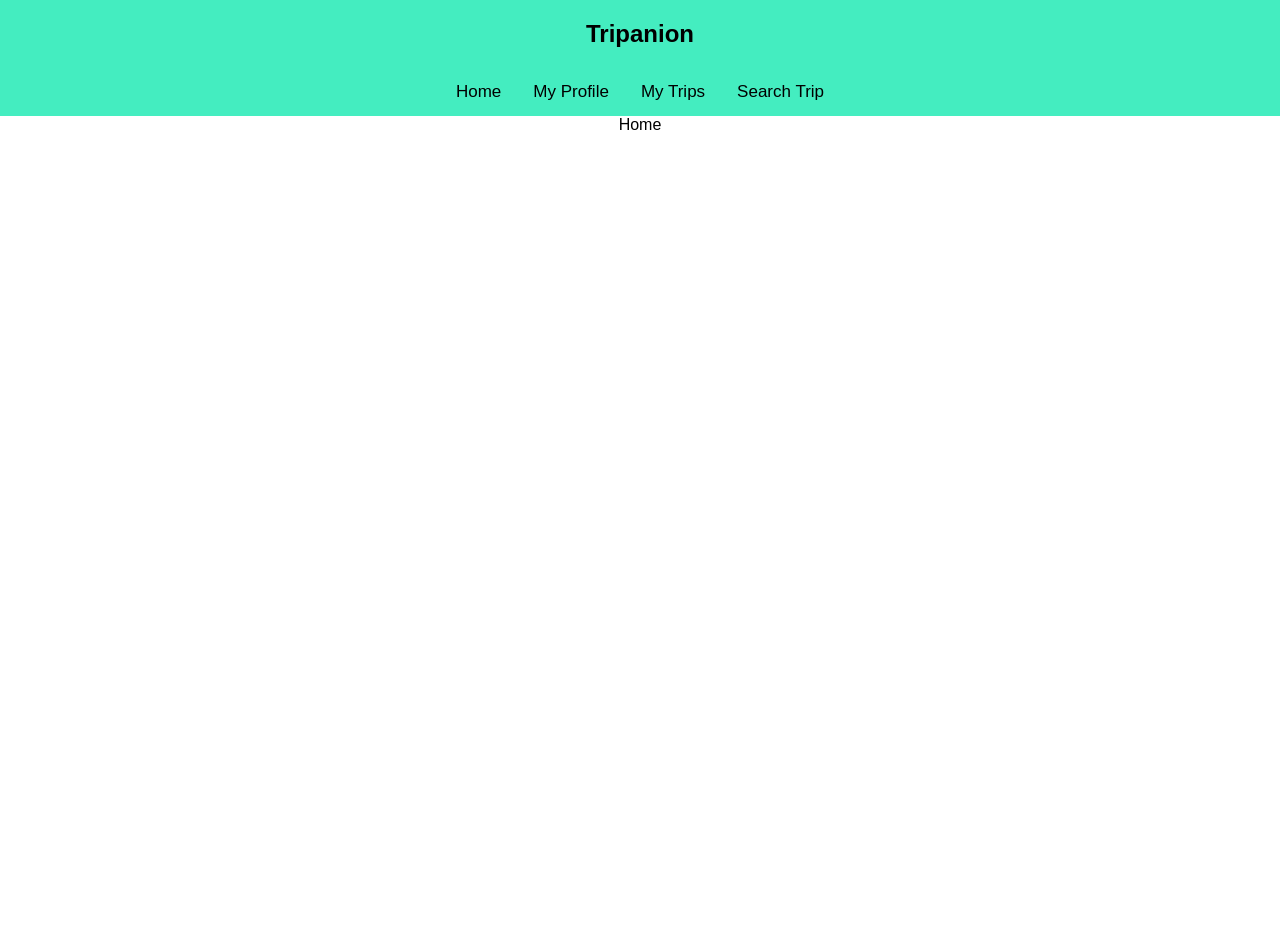
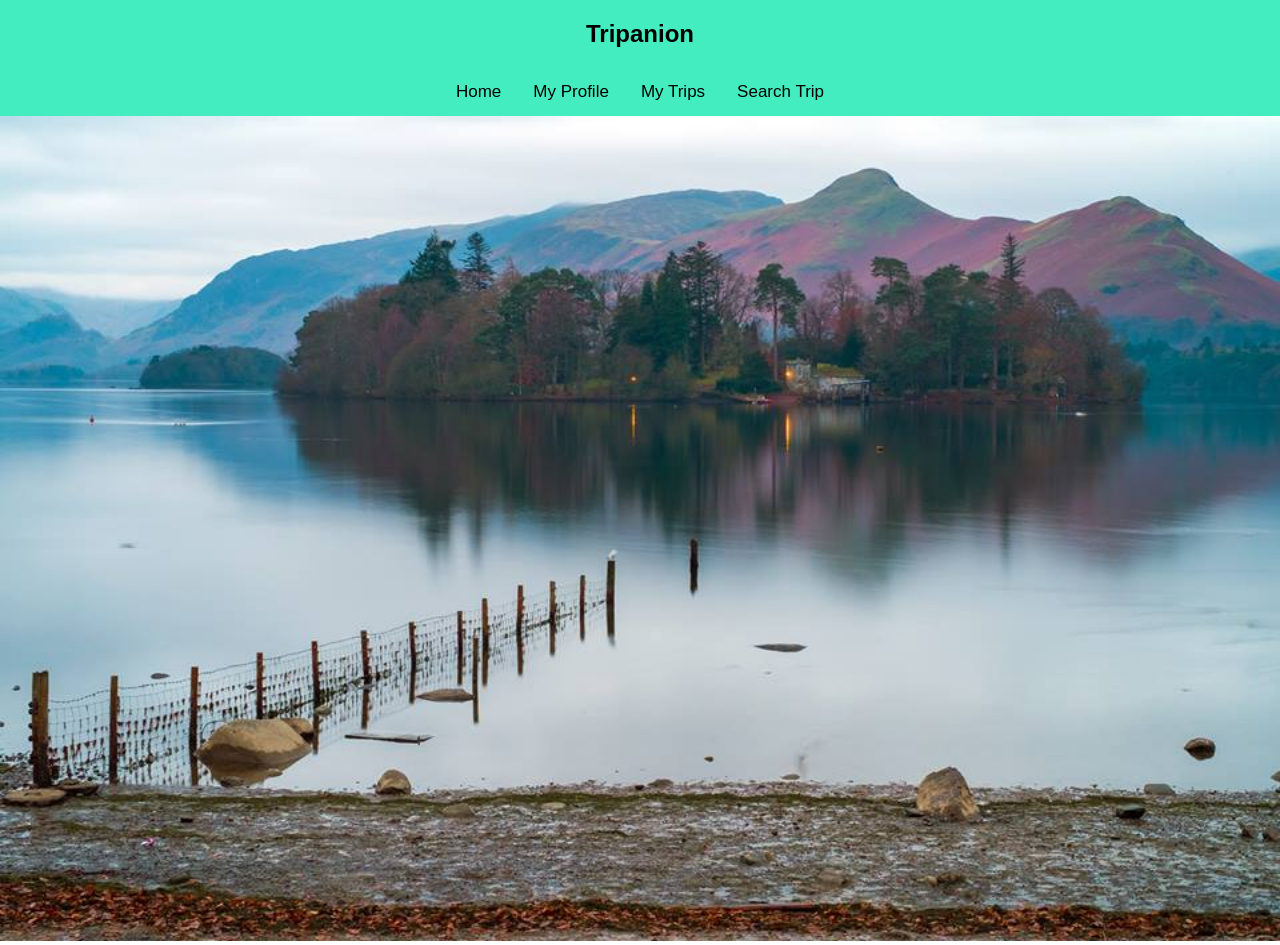
Before and after one commit to nickdaminov/Tripanion, a React (Create React App) app: page / in a window 1280 px wide. Before the commit the page ends 800 px from the top, so only its background shows below. Built offline with nearby package versions, Linux system fonts and the light colour scheme.

Commit message:
edited .travis.yml

```diff
--- a/package.json
+++ b/package.json
@@ -15,8 +15,7 @@
   "scripts": {
     "start": "react-scripts start",
     "build": "react-scripts build",
-    "test": "node test.js && zuul --ui tape --local 9966 -- test.js",
-    "ci": "node test.js",
+    "test": "react-scripts test --env=jsdom",
     "eject": "react-scripts eject"
   }
 }
--- a/src/Home.js
+++ b/src/Home.js
@@ -1,16 +1,13 @@
 import React, { Component } from 'react';
 import logo from './logo.svg';
 import './App.css';
-//import {Router, Route, browserHistory} from "react-router";
-//import {MyProfile} from "./MyProfile"
-//import {MyMatches} from "./MyMatches"
-import SearchBar from './search/SearchBar'
-import TripList from './search/TripList'
+import './mainComponent.css'
+import background from './a.jpg'
 class Home extends Component {
     render() {
         return (
-            <div>
-              Home
+            <div className="main">
+                <img src={background} className="background"/>
             </div>
         );
     }
--- a/src/MyMatches.js
+++ b/src/MyMatches.js
@@ -1,13 +1,14 @@
 import React, { Component } from 'react';
 import logo from './logo.svg';
 import './App.css';
+import './mainComponent.css'
 
 class MyMatches extends Component {
 
     render() {
         return (
-            <div>
-               My matches
+            <div className="main">
+               My Trips
             </div>
         );
     }
--- a/src/MyProfile.js
+++ b/src/MyProfile.js
@@ -1,6 +1,7 @@
 import React, { Component } from 'react';
 import logo from './logo.svg';
 import './App.css';
+import './mainComponent.css'
 
 class MyProfile extends Component {
     constructor() {
@@ -12,7 +13,7 @@ class MyProfile extends Component {
 
     render() {
         return (
-            <div>
+            <div className="main">
                 <div>
                     Name: Joe Black
                 </div>
--- a/src/Search.js
+++ b/src/Search.js
@@ -3,6 +3,7 @@ import './App.css';
 import SearchBar from './search/SearchBar'
 import TripList from './search/TripList'
 import request from 'superagent';
+import './mainComponent.css'
 
 class Search extends Component {
     constructor() {
@@ -21,7 +22,7 @@ class Search extends Component {
     };
     render() {
         return (
-            <div>
+            <div className="main">
                 <div>
                     <SearchBar onTermChange={this.handleChange} />
                     <TripList trips={this.state.trips} />
--- /dev/null
+++ b/src/mainComponent.css
@@ -0,0 +1,12 @@
+
+.main {
+    background-color: blanchedalmond;
+    height: 825px;
+    padding: 0px;
+    color: blue;
+}
+
+.background {
+    height: 100%;
+    width: 100%;
+}
```
Also changed, not shown: .travis.yml, src/a.jpg (added).
